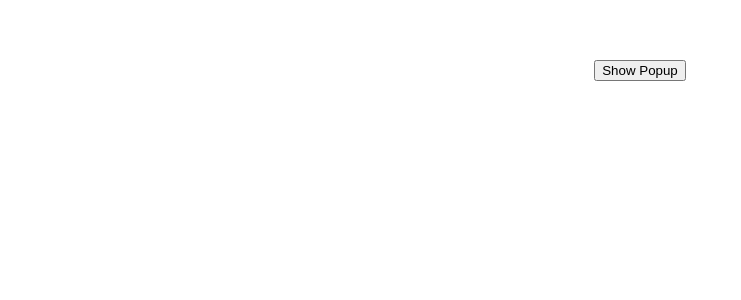
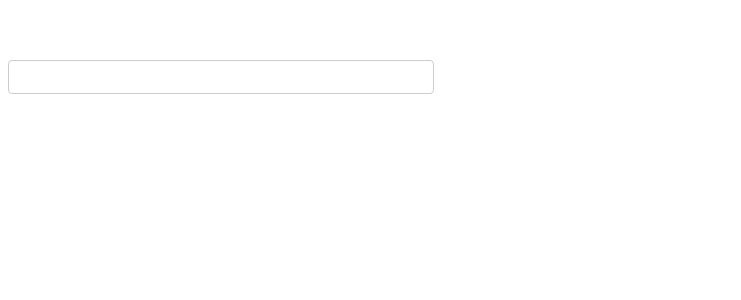
Before and after one commit to Sujon-Ahmed/vue.js-v3, a Vue app in the folder vue-components/: page / in a window 1280 px wide. Shown: the top 300 px of the page, without its empty margins (0-741 px from the left). Built offline with nearby package versions, Linux system fonts and the light colour scheme.

Commit message:
Components and v-model

```diff
--- a/vue-components/src/App.vue
+++ b/vue-components/src/App.vue
@@ -3,29 +3,39 @@
   <GreetComponent name="Clark" heroName="Superman" />
   <GreetComponent name="Daina" heroName="Wonder Woman" />
   <GreetComponent :name="name" :heroName="heroName" /> -->
-  <!-- <ArticleComponent id="my-article" title="Artcle title" :likes="50" :isPublished="true" /> -->
+
+  <!-- <ArticleComponent id="my-article" title="" :likes="50" :isPublished="true" /> -->
+
   <!-- <h2>AppComponent username {{ name }}</h2> -->
+
   <!-- <ComponentC /> -->
-  <button @click="showPopup = true">Show Popup</button>
-  <PopupComponent v-show="showPopup" @close="closePopup" />
+
+  <!-- <button @click="showPopup = true">Show Popup</button>
+  <PopupComponent v-show="showPopup" @close="closePopup" /> -->
+
+  <CustomInput v-model="name" />
+
 </template>
 
 <script>
 // import GreetComponent from "./components/GreetComponent.vue";
 // import ArticleComponent from "./components/ArticleComponent.vue";
 // import ComponentC from "./components/ComponentC.vue";
-import PopupComponent from "./components/PopupComponent.vue";
+// import PopupComponent from "./components/PopupComponent.vue";
+import CustomInput from './components/CustomInput.vue';
 export default {
   name: "App",
   components: {
     // GreetComponent,
+    // ArticleComponent
     // ComponentC,
-    PopupComponent,
+    // PopupComponent,
+    CustomInput
   },
   data() {
     return {
-      name: "Sujon Ahmed",
-      heroName: "Developer",
+      name: "",
+      heroName: "Web Application Developer",
       showPopup: false,
     };
   },
--- /dev/null
+++ b/vue-components/src/components/CustomInput.vue
@@ -0,0 +1,27 @@
+<template>
+    <input type="text" :value="modelValue" @input="$emit('update:modelValue', $event.target.value)">
+</template>
+
+<script>
+    export default {
+        name: "CustomInput",
+        props: {
+            modelValue: String,
+        }
+    }
+</script>
+
+<style scoped>
+input[type='text'] {
+    display: block;
+    width: 400px;
+    padding: 6px 12px;
+    font-size: 14px;
+    line-height: 1.4;
+    color: #555;
+    background-color: #fff;
+    background-image: none;
+    border: 1px solid #ccc;
+    border-radius: 4px;
+}
+</style>
```
Also changed, not shown: 1 other file (tests, documents, lock files or other folders).
